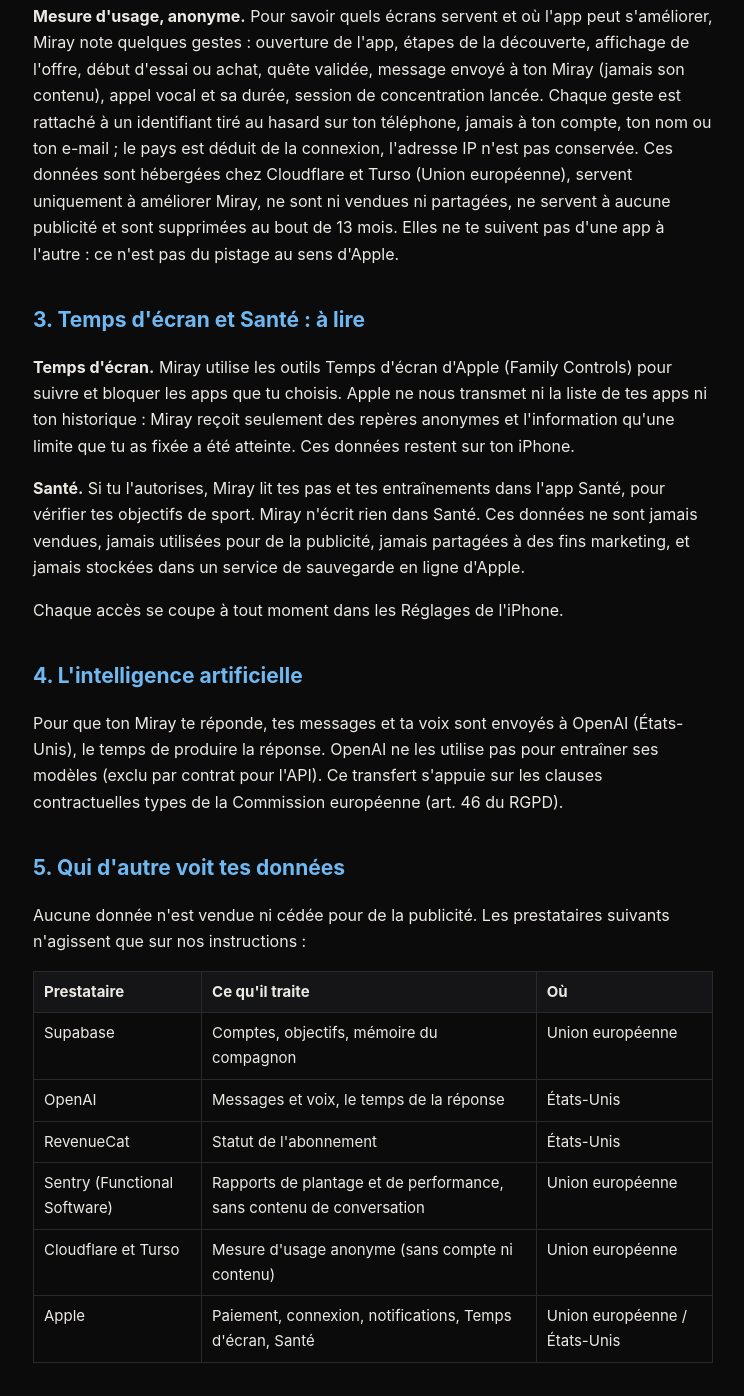
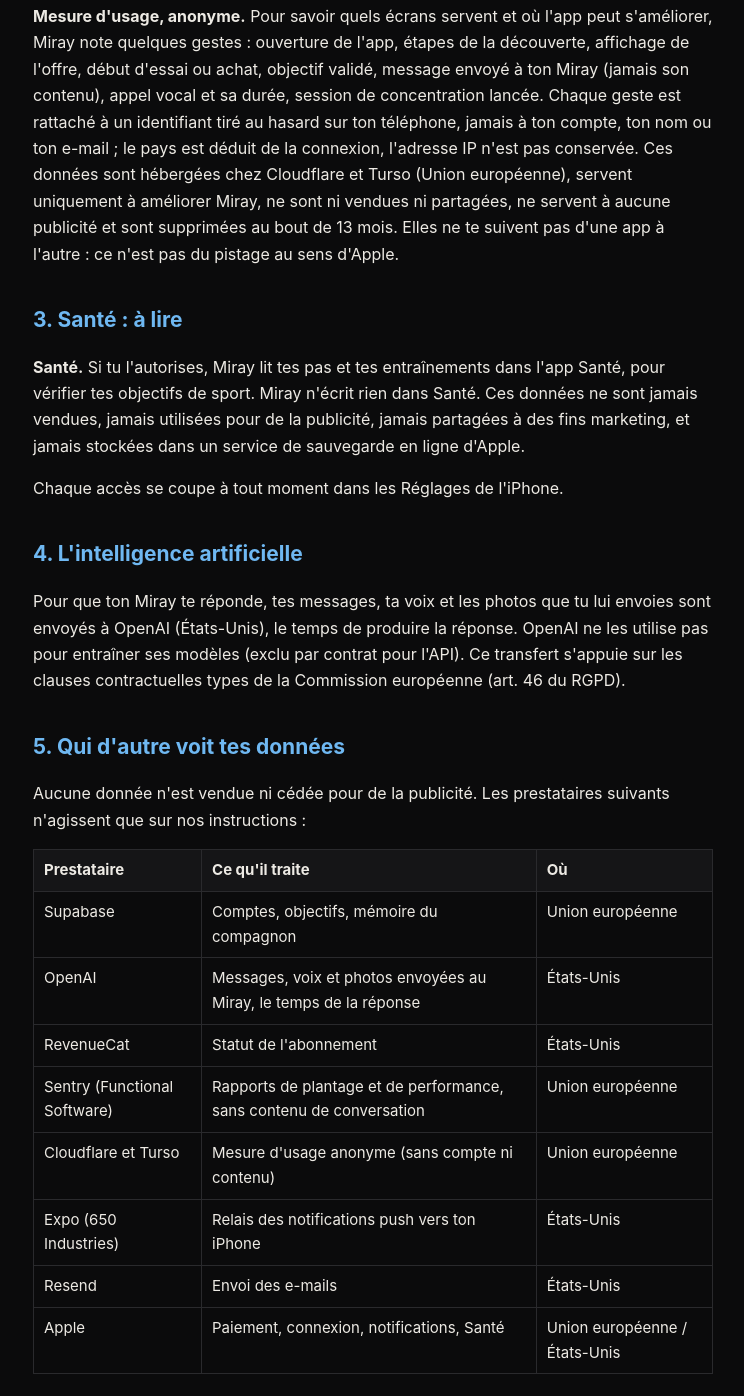
Before and after one commit to Wassim-07305/miray-assistance, a plain HTML site: page confidentialite.html in a window 1280 px wide. Shown: the part 1053-2449 px from the top of the page, without its empty margins (267-1011 px from the left). Drawn offline with Linux system fonts and the light colour scheme.

Commit message:
Aide et confidentialité : plus de blocage ni de temps d'écran
Politique : section 3 réduite à Santé, Family Controls et Temps d'écran retirés
(texte et liste des prestataires), ajout d'Expo (notifications push) et de
Resend (e-mails), photos envoyées au Miray traitées par OpenAI, mise à jour
au 20 novembre 2026, « quête validée » devient « objectif validé ».
Aide : question « Comment bloquer une app ? » et mention du temps d'écran retirées.

Co-Authored-By: Claude Opus 5.5 <noreply@anthropic.com>

```diff
--- a/confidentialite.html
+++ b/confidentialite.html
@@ -1,7 +1,7 @@
 <!doctype html><html lang="fr"><head><meta charset="utf-8"><meta name="viewport" content="width=device-width,initial-scale=1"><style>:root{--fond:#0B0B0C;--carte:#151517;--texte:#EDEAE4;--gris:#9A968F;--bord:#2A2A2D;--accent:#6FB8F2}*{box-sizing:border-box}body{margin:0;background:var(--fond);color:var(--texte);font:16px/1.65 -apple-system,BlinkMacSystemFont,"Segoe UI",Roboto,Helvetica,Arial,sans-serif}header{padding:28px 20px;border-bottom:1px solid var(--bord)}header div{max-width:720px;margin:0 auto}header a{color:var(--texte);text-decoration:none;font-weight:700;font-size:20px;letter-spacing:.5px}main{max-width:720px;margin:0 auto;padding:32px 20px 64px}h1{font-size:30px;line-height:1.2;margin:0 0 24px}h2{font-size:21px;margin:36px 0 10px;color:var(--accent)}a{color:var(--accent)}table{width:100%;border-collapse:collapse;margin:12px 0;font-size:15px}th,td{border:1px solid var(--bord);padding:8px 10px;text-align:left;vertical-align:top}th{background:var(--carte)}.carte{background:var(--carte);border:1px solid var(--bord);border-radius:14px;padding:16px 18px;margin:14px 0}footer{max-width:720px;margin:0 auto;padding:0 20px 48px;color:var(--gris);font-size:14px}footer a{color:var(--gris)}</style><title>Confidentialité · Miray</title></head><body>
 <header><div><a href="./">Miray</a></div></header><main>
 <h1>Politique de confidentialité</h1>
-<p>Dernière mise à jour : 16 novembre 2026.</p>
+<p>Dernière mise à jour : 20 novembre 2026.</p>
 <p>Cette page explique quelles données l'application Miray utilise, pourquoi, et ce que tu peux exiger à leur sujet.</p>
 <h2>1. Qui est responsable</h2>
 <p>Wassim Ahmane, entrepreneur individuel, éditeur de Miray. Contact : <a href="mailto:wazsim06@gmail.com">wazsim06@gmail.com</a>.</p>
@@ -14,22 +14,23 @@
 <tr><td>Statut de ton abonnement</td><td>Savoir si tu as accès à l'app. Ton moyen de paiement n'est jamais visible : Apple gère tout le paiement.</td><td>Contrat et obligations comptables</td></tr>
 <tr><td>Rapports de plantage et de performance (sans e-mail ni contenu de conversation)</td><td>Réparer les pannes</td><td>Intérêt légitime (art. 6.1.f)</td></tr>
 </table>
-<p><b>Mesure d'usage, anonyme.</b> Pour savoir quels écrans servent et où l'app peut s'améliorer, Miray note quelques gestes : ouverture de l'app, étapes de la découverte, affichage de l'offre, début d'essai ou achat, quête validée, message envoyé à ton Miray (jamais son contenu), appel vocal et sa durée, session de concentration lancée. Chaque geste est rattaché à un identifiant tiré au hasard sur ton téléphone, jamais à ton compte, ton nom ou ton e-mail ; le pays est déduit de la connexion, l'adresse IP n'est pas conservée. Ces données sont hébergées chez Cloudflare et Turso (Union européenne), servent uniquement à améliorer Miray, ne sont ni vendues ni partagées, ne servent à aucune publicité et sont supprimées au bout de 13 mois. Elles ne te suivent pas d'une app à l'autre : ce n'est pas du pistage au sens d'Apple.</p>
-<h2>3. Temps d'écran et Santé : à lire</h2>
-<p><strong>Temps d'écran.</strong> Miray utilise les outils Temps d'écran d'Apple (Family Controls) pour suivre et bloquer les apps que tu choisis. Apple ne nous transmet ni la liste de tes apps ni ton historique : Miray reçoit seulement des repères anonymes et l'information qu'une limite que tu as fixée a été atteinte. Ces données restent sur ton iPhone.</p>
+<p><b>Mesure d'usage, anonyme.</b> Pour savoir quels écrans servent et où l'app peut s'améliorer, Miray note quelques gestes : ouverture de l'app, étapes de la découverte, affichage de l'offre, début d'essai ou achat, objectif validé, message envoyé à ton Miray (jamais son contenu), appel vocal et sa durée, session de concentration lancée. Chaque geste est rattaché à un identifiant tiré au hasard sur ton téléphone, jamais à ton compte, ton nom ou ton e-mail ; le pays est déduit de la connexion, l'adresse IP n'est pas conservée. Ces données sont hébergées chez Cloudflare et Turso (Union européenne), servent uniquement à améliorer Miray, ne sont ni vendues ni partagées, ne servent à aucune publicité et sont supprimées au bout de 13 mois. Elles ne te suivent pas d'une app à l'autre : ce n'est pas du pistage au sens d'Apple.</p>
+<h2>3. Santé : à lire</h2>
 <p><strong>Santé.</strong> Si tu l'autorises, Miray lit tes pas et tes entraînements dans l'app Santé, pour vérifier tes objectifs de sport. Miray n'écrit rien dans Santé. Ces données ne sont jamais vendues, jamais utilisées pour de la publicité, jamais partagées à des fins marketing, et jamais stockées dans un service de sauvegarde en ligne d'Apple.</p>
 <p>Chaque accès se coupe à tout moment dans les Réglages de l'iPhone.</p>
 <h2>4. L'intelligence artificielle</h2>
-<p>Pour que ton Miray te réponde, tes messages et ta voix sont envoyés à OpenAI (États-Unis), le temps de produire la réponse. OpenAI ne les utilise pas pour entraîner ses modèles (exclu par contrat pour l'API). Ce transfert s'appuie sur les clauses contractuelles types de la Commission européenne (art. 46 du RGPD).</p>
+<p>Pour que ton Miray te réponde, tes messages, ta voix et les photos que tu lui envoies sont envoyés à OpenAI (États-Unis), le temps de produire la réponse. OpenAI ne les utilise pas pour entraîner ses modèles (exclu par contrat pour l'API). Ce transfert s'appuie sur les clauses contractuelles types de la Commission européenne (art. 46 du RGPD).</p>
 <h2>5. Qui d'autre voit tes données</h2>
 <p>Aucune donnée n'est vendue ni cédée pour de la publicité. Les prestataires suivants n'agissent que sur nos instructions :</p>
 <table><tr><th>Prestataire</th><th>Ce qu'il traite</th><th>Où</th></tr>
 <tr><td>Supabase</td><td>Comptes, objectifs, mémoire du compagnon</td><td>Union européenne</td></tr>
-<tr><td>OpenAI</td><td>Messages et voix, le temps de la réponse</td><td>États-Unis</td></tr>
+<tr><td>OpenAI</td><td>Messages, voix et photos envoyées au Miray, le temps de la réponse</td><td>États-Unis</td></tr>
 <tr><td>RevenueCat</td><td>Statut de l'abonnement</td><td>États-Unis</td></tr>
 <tr><td>Sentry (Functional Software)</td><td>Rapports de plantage et de performance, sans contenu de conversation</td><td>Union européenne</td></tr>
 <tr><td>Cloudflare et Turso</td><td>Mesure d'usage anonyme (sans compte ni contenu)</td><td>Union européenne</td></tr>
-<tr><td>Apple</td><td>Paiement, connexion, notifications, Temps d'écran, Santé</td><td>Union européenne / États-Unis</td></tr></table>
+<tr><td>Expo (650 Industries)</td><td>Relais des notifications push vers ton iPhone</td><td>États-Unis</td></tr>
+<tr><td>Resend</td><td>Envoi des e-mails</td><td>États-Unis</td></tr>
+<tr><td>Apple</td><td>Paiement, connexion, notifications, Santé</td><td>Union européenne / États-Unis</td></tr></table>
 <h2>6. Combien de temps</h2>
 <table><tr><th>Donnée</th><th>Durée</th></tr>
 <tr><td>Compte, objectifs, mémoire du compagnon</td><td>Tant que ton compte existe</td></tr>
```
Also changed, not shown: index.html (+1 -2 lines).
